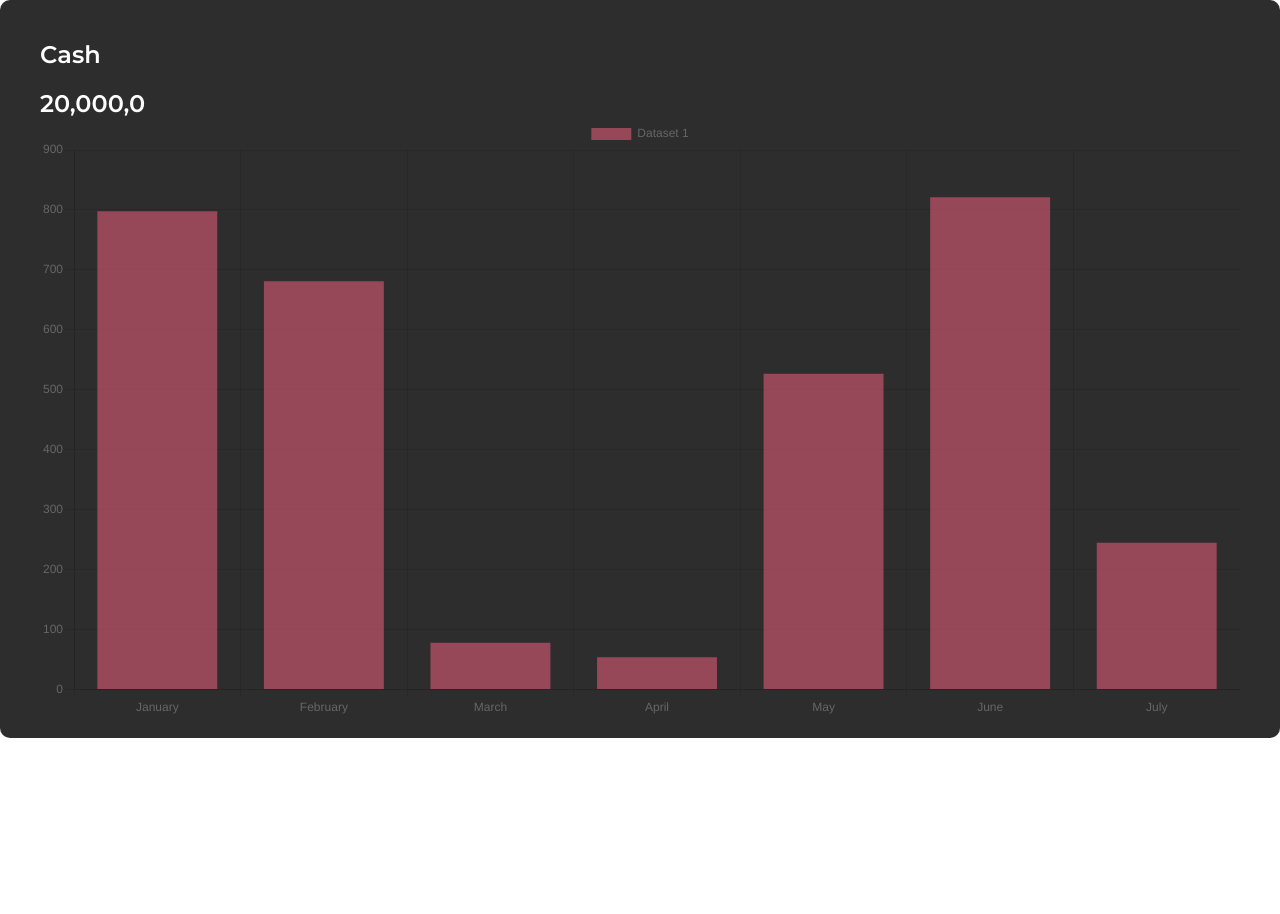
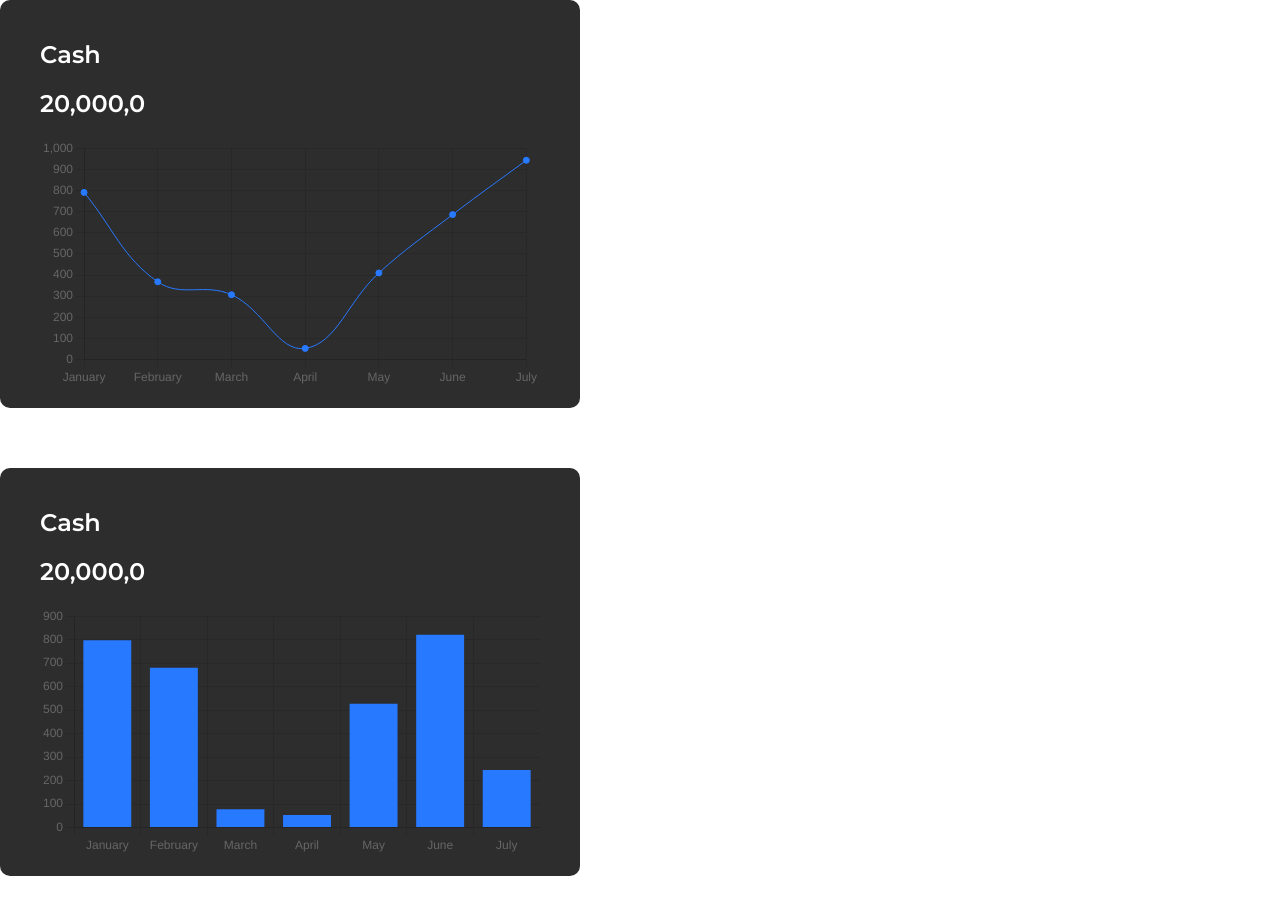
Before and after one commit to dworker863/Charts, a React (Create React App) app: page / in a window 1280 px wide. Shown: the top 914 px of the page. Before the commit the page ends 800 px from the top, so only its background shows below. Built offline with nearby package versions, Linux system fonts and the light colour scheme.

Commit message:
Added ChartLine component

```diff
--- a/src/App.tsx
+++ b/src/App.tsx
@@ -1,10 +1,12 @@
 import { ThemeProvider } from 'styled-components';
 import { defaultTheme } from './commonStyles/theme';
-import ChartBar from './components/ChartBar';
+import ChartBar from './components/ChartBar/ChartBar';
+import ChartLine from './components/ChartLine/ChartLine';
 
 function App() {
   return (
     <ThemeProvider theme={defaultTheme}>
+      <ChartLine />
       <ChartBar />
     </ThemeProvider>
   );
--- a/src/components/StyledChartBar.ts
+++ b/src/commonStyles/StyledChart.ts
@@ -1,6 +1,8 @@
 import styled from 'styled-components';
 
-export const StyledChartBar = styled.div`
+export const StyledChart = styled.div`
+  width: 500px;
+  margin-bottom: 60px;
   padding: 20px 40px;
   border-radius: 10px;
   color: #fff;
@@ -14,6 +16,7 @@ export const StyledTitle = styled.h2`
 `;
 
 export const StyledTotalSum = styled.div`
+  margin-bottom: 20px;
   font-weight: 600;
   font-size: 24px;
 `;
--- a/src/components/ChartBar.tsx
+++ b/src/components/ChartBar/ChartBar.tsx
@@ -1,25 +1,19 @@
 import { FC } from 'react';
-import { StyledChartBar, StyledTitle, StyledTotalSum } from './StyledChartBar';
+import {
+  StyledChart,
+  StyledTitle,
+  StyledTotalSum,
+} from '../../commonStyles/StyledChart';
 import {
   Chart as ChartJS,
   CategoryScale,
   LinearScale,
   BarElement,
-  Title,
-  Tooltip,
-  Legend,
 } from 'chart.js';
 import { Bar } from 'react-chartjs-2';
 import faker from 'faker';
 
-ChartJS.register(
-  CategoryScale,
-  LinearScale,
-  BarElement,
-  Title,
-  Tooltip,
-  Legend,
-);
+ChartJS.register(CategoryScale, LinearScale, BarElement);
 
 export const options = {
   responsive: true,
@@ -36,18 +30,18 @@ export const data = {
     {
       label: 'Dataset 1',
       data: labels.map(() => faker.datatype.number({ min: 0, max: 1000 })),
-      backgroundColor: 'rgba(255, 99, 132, 0.5)',
+      backgroundColor: '#2779FF',
     },
   ],
 };
 
 const ChartBar: FC = () => {
   return (
-    <StyledChartBar>
+    <StyledChart>
       <StyledTitle>Cash</StyledTitle>
       <StyledTotalSum>20,000,0</StyledTotalSum>
       <Bar options={options} data={data} />
-    </StyledChartBar>
+    </StyledChart>
   );
 };
 
--- /dev/null
+++ b/src/components/ChartLine/ChartLine.tsx
@@ -0,0 +1,53 @@
+import { FC } from 'react';
+import {
+  StyledChart,
+  StyledTitle,
+  StyledTotalSum,
+} from '../../commonStyles/StyledChart';
+import {
+  Chart as ChartJS,
+  CategoryScale,
+  LinearScale,
+  PointElement,
+  LineElement,
+} from 'chart.js';
+import { Line } from 'react-chartjs-2';
+import faker from 'faker';
+
+ChartJS.register(CategoryScale, LinearScale, PointElement, LineElement);
+
+export const options = {
+  responsive: true,
+  animation: {
+    duration: 2000,
+  },
+};
+
+const labels = ['January', 'February', 'March', 'April', 'May', 'June', 'July'];
+
+export const data = {
+  labels,
+  datasets: [
+    {
+      label: 'Dataset 1',
+      data: labels.map(() => faker.datatype.number({ min: 0, max: 1000 })),
+      backgroundColor: '#2779FF',
+      borderColor: '#2779FF',
+      pointBackgroundColor: '#2779FF',
+      borderWidth: 1,
+      tension: 0.4,
+    },
+  ],
+};
+
+const ChartLine: FC = () => {
+  return (
+    <StyledChart>
+      <StyledTitle>Cash</StyledTitle>
+      <StyledTotalSum>20,000,0</StyledTotalSum>
+      <Line options={options} data={data} />
+    </StyledChart>
+  );
+};
+
+export default ChartLine;
```
